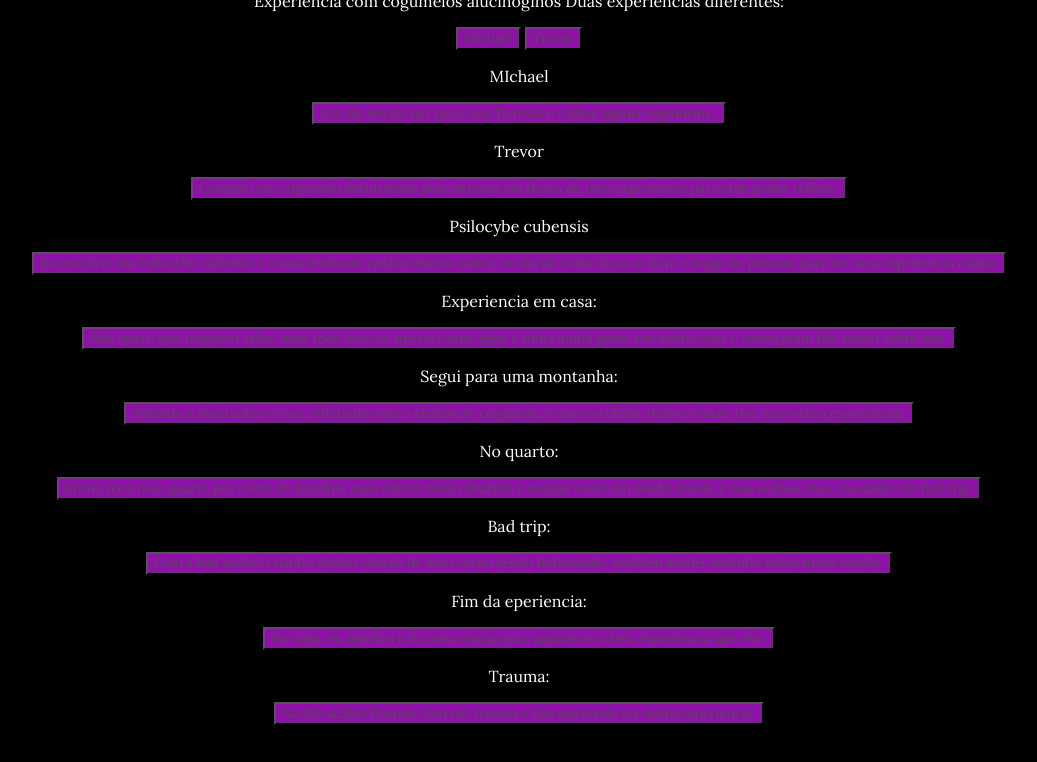
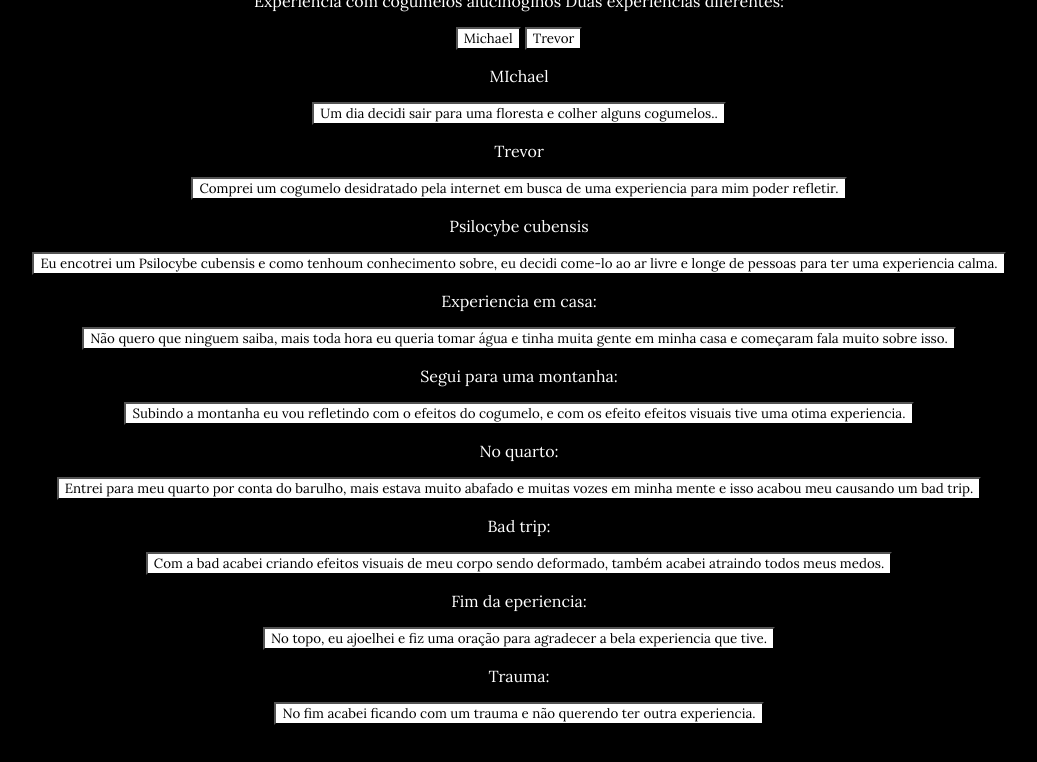
Before and after one commit to MINIpjl/rpgmini, a plain HTML site: page index.html in a window 1280 px wide. Shown: the whole page, without its empty margins (121-1158 px from the left). Drawn offline with Linux system fonts and the light colour scheme.

Commit message:
codigo de alteração

```diff
--- a/style.css
+++ b/style.css
@@ -10,8 +10,8 @@ body {
 }
 
 button {
-    background-color: #8e12a7;
-    color: rgb(83, 77, 77);
+    background-color: #ffffff;
+    color: rgb(0, 0, 0);
     font-family: "Lora", sans-serif;
 }
 
```
